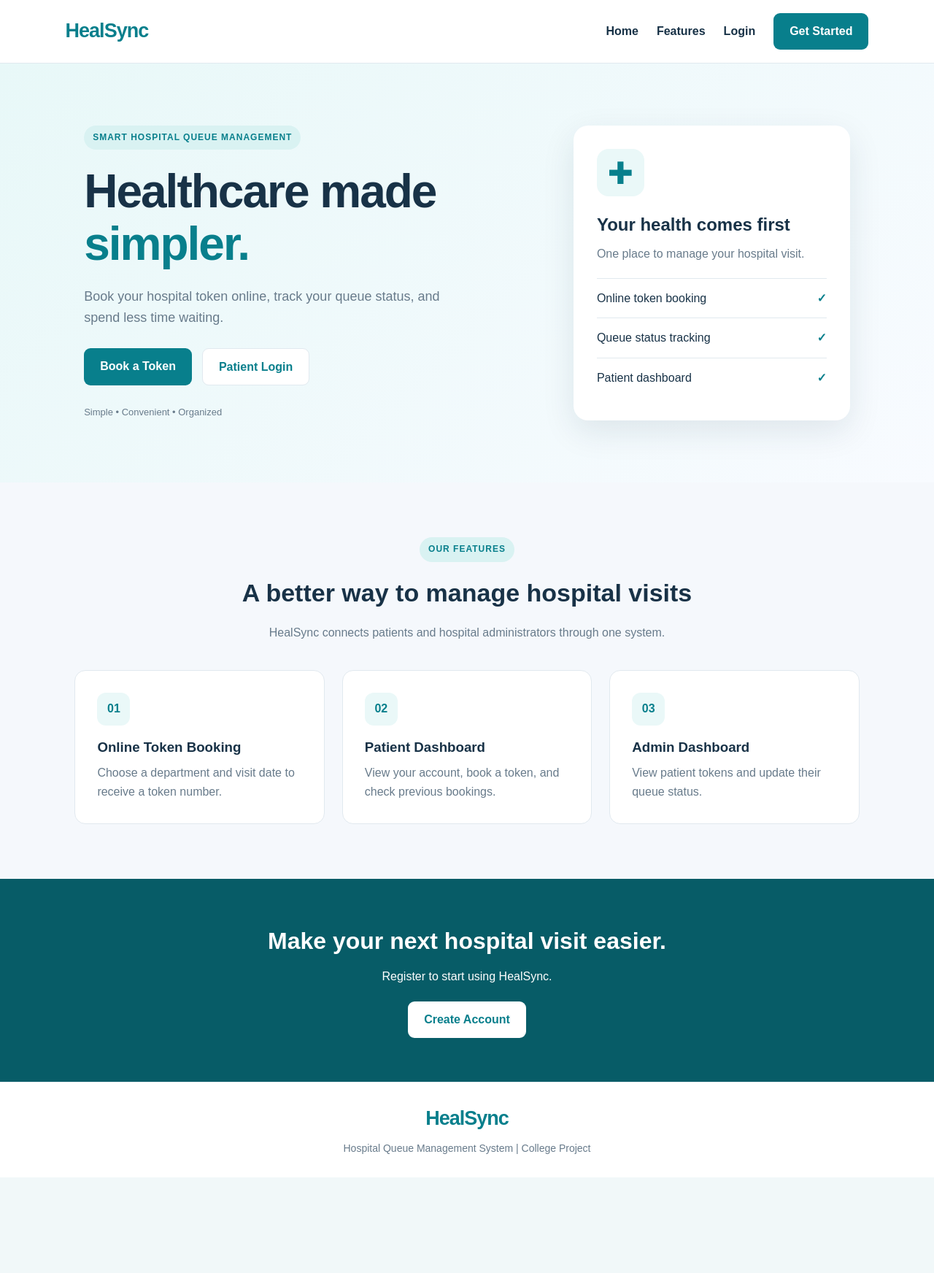
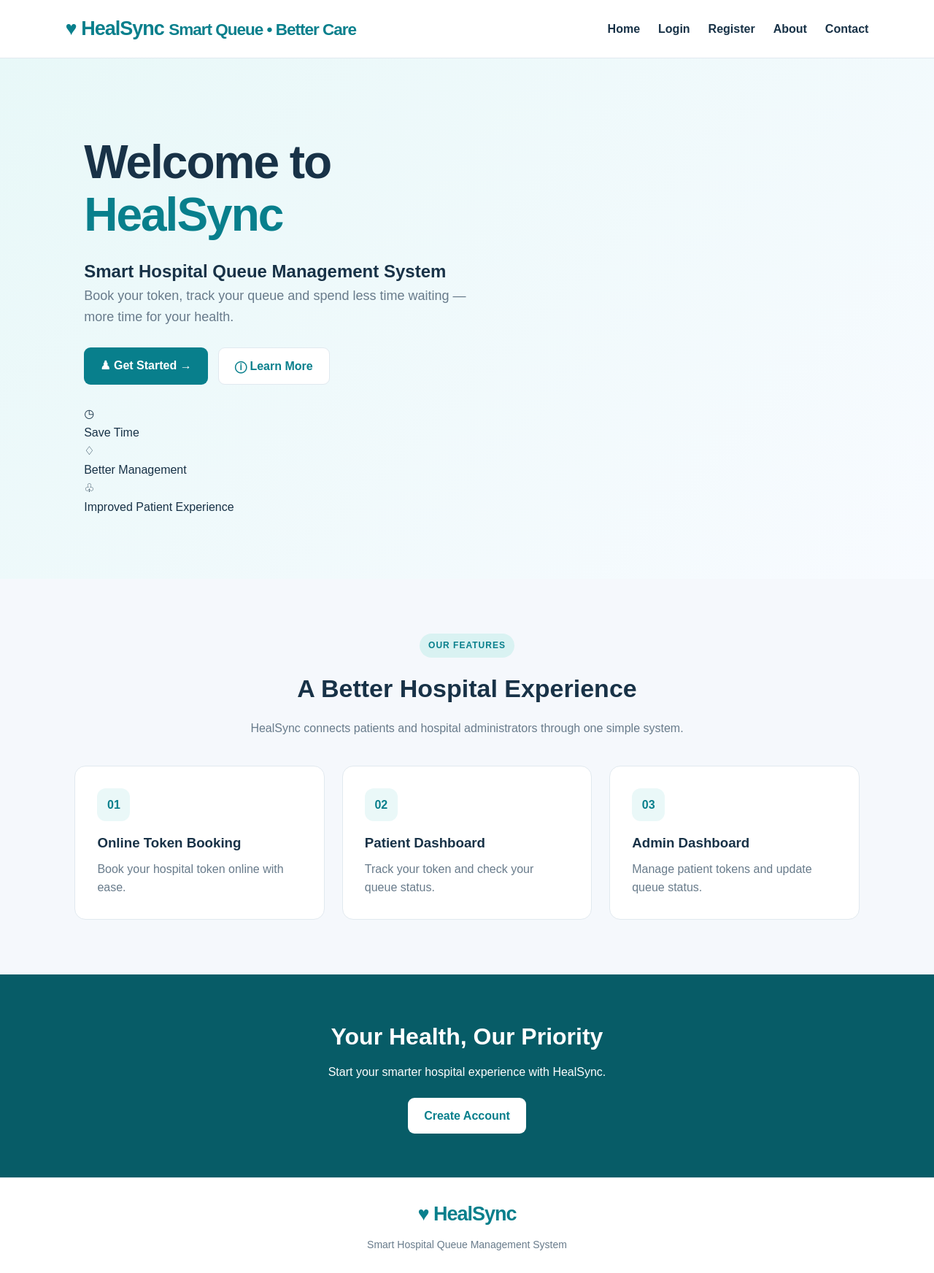
Before and after one commit to thripuranellore-hub/HealSync, a Flask app: page / in a window 1280 px wide. Shown: the whole page at 73% size. Before the commit the page ends 1613 px from the top, so only its background shows below. Run offline with Flask 3, Linux system fonts and the light colour scheme.

Commit message:
Update index.html

```diff
--- a/templates/index.html
+++ b/templates/index.html
@@ -8,43 +8,63 @@
     <link rel="stylesheet" href="{{ url_for('static', filename='css/style.css') }}">
 </head>
 <body>
+
 <nav class="navbar">
-    <a class="brand" href="{{ url_for('home') }}">HealSync</a>
+    <a class="brand" href="{{ url_for('home') }}">
+        <span class="brand-icon">♥</span>
+        <span>
+            HealSync
+            <small>Smart Queue • Better Care</small>
+        </span>
+    </a>
+
     <div class="nav-links">
         <a href="{{ url_for('home') }}">Home</a>
-        <a href="#features">Features</a>
         <a href="{{ url_for('login') }}">Login</a>
-        <a class="btn" href="{{ url_for('register') }}">Get Started</a>
+        <a href="{{ url_for('register') }}">Register</a>
+        <a href="#features">About</a>
+        <a href="#contact">Contact</a>
     </div>
 </nav>
 
 <section class="hero">
     <div class="hero-content">
-        <span class="tag">SMART HOSPITAL QUEUE MANAGEMENT</span>
-        <h1>Healthcare made <span>simpler.</span></h1>
-        <p>Book your hospital token online, track your queue status,
-           and spend less time waiting.</p>
+        <h1>Welcome to<br>
+            <span>HealSync</span>
+        </h1>
+
+        <h2>Smart Hospital Queue Management System</h2>
+
+        <p>
+            Book your token, track your queue and
+            spend less time waiting — more time for your health.
+        </p>
+
         <div class="hero-buttons">
-            <a class="btn" href="{{ url_for('register') }}">Book a Token</a>
-            <a class="btn btn-light" href="{{ url_for('login') }}">Patient Login</a>
+            <a class="btn" href="{{ url_for('register') }}">
+                ♟ Get Started →
+            </a>
+
+            <a class="btn btn-light" href="#features">
+                ⓘ Learn More
+            </a>
         </div>
-        <p class="small-text">Simple • Convenient • Organized</p>
-    </div>
-    <div class="hero-card">
-        <div class="medical-icon">✚</div>
-        <h2>Your health comes first</h2>
-        <p>One place to manage your hospital visit.</p>
-        <div class="mini-stat">
-            <span>Online token booking</span>
-            <strong>✓</strong>
-        </div>
-        <div class="mini-stat">
-            <span>Queue status tracking</span>
-            <strong>✓</strong>
-        </div>
-        <div class="mini-stat">
-            <span>Patient dashboard</span>
-            <strong>✓</strong>
+
+        <div class="hero-benefits">
+            <div>
+                <span>◷</span>
+                <p>Save Time</p>
+            </div>
+
+            <div>
+                <span>♢</span>
+                <p>Better Management</p>
+            </div>
+
+            <div>
+                <span>♧</span>
+                <p>Improved Patient Experience</p>
+            </div>
         </div>
     </div>
 </section>
@@ -52,38 +72,46 @@
 <section class="section" id="features">
     <div class="section-heading">
         <span class="tag">OUR FEATURES</span>
-        <h2>A better way to manage hospital visits</h2>
-        <p>HealSync connects patients and hospital administrators through one system.</p>
+        <h2>A Better Hospital Experience</h2>
+        <p>
+            HealSync connects patients and hospital administrators
+            through one simple system.
+        </p>
     </div>
 
     <div class="feature-grid">
         <article class="feature-card">
             <div class="feature-icon">01</div>
             <h3>Online Token Booking</h3>
-            <p>Choose a department and visit date to receive a token number.</p>
+            <p>Book your hospital token online with ease.</p>
         </article>
+
         <article class="feature-card">
             <div class="feature-icon">02</div>
             <h3>Patient Dashboard</h3>
-            <p>View your account, book a token, and check previous bookings.</p>
+            <p>Track your token and check your queue status.</p>
         </article>
+
         <article class="feature-card">
             <div class="feature-icon">03</div>
             <h3>Admin Dashboard</h3>
-            <p>View patient tokens and update their queue status.</p>
+            <p>Manage patient tokens and update queue status.</p>
         </article>
     </div>
 </section>
 
-<section class="cta">
-    <h2>Make your next hospital visit easier.</h2>
-    <p>Register to start using HealSync.</p>
-    <a class="btn btn-white" href="{{ url_for('register') }}">Create Account</a>
+<section class="cta" id="contact">
+    <h2>Your Health, Our Priority</h2>
+    <p>Start your smarter hospital experience with HealSync.</p>
+    <a class="btn btn-white" href="{{ url_for('register') }}">
+        Create Account
+    </a>
 </section>
 
 <footer class="footer">
-    <a class="brand" href="{{ url_for('home') }}">HealSync</a>
-    <p>Hospital Queue Management System | College Project</p>
+    <a class="brand" href="{{ url_for('home') }}">♥ HealSync</a>
+    <p>Smart Hospital Queue Management System</p>
 </footer>
+
 </body>
 </html>
```
